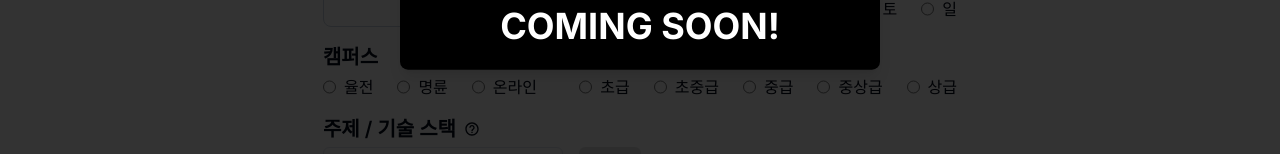
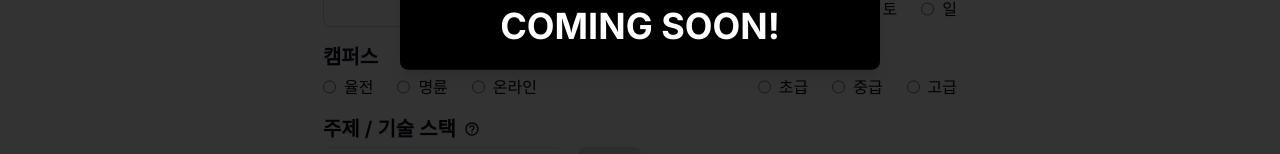
Before and after one commit to skku-comit/comit-website, a Next.js app: page /study/open in a window 1280 px wide. Shown: the part 517-671 px from the top of the page. Built offline with nearby package versions, Linux system fonts and the light colour scheme.

Commit message:
Refactor: Type & minor 기획

```diff
--- a/app/(main)/(light)/study/open/page.tsx
+++ b/app/(main)/(light)/study/open/page.tsx
@@ -49,7 +49,7 @@ const schema = z.object({
   campus: z.enum(['율전', '명륜', '온라인'], {
     required_error: '캠퍼스를 선택해주세요'
   }),
-  level: z.enum(['초급', '초중급', '중급', '중상급', '상급'], {
+  level: z.enum(['초급', '중급', '고급'], {
     required_error: '난이도를 선택해주세요'
   }),
   stack: z.array(z.string()).min(1, { message: '스택을 입력해주세요' }),
@@ -60,7 +60,7 @@ const schema = z.object({
 type StudyForm = Omit<Study, 'id' | 'mentor' | 'isRecruiting'>
 const dayOptions: Day[] = ['월', '화', '수', '목', '금', '토', '일']
 const campusOptions: Campus[] = ['율전', '명륜', '온라인']
-const levelOptions: Level[] = ['초급', '초중급', '중급', '중상급', '상급']
+const levelOptions: Level[] = ['초급', '중급', '고급']
 
 export default function OpenStudy() {
   const {
@@ -137,17 +137,22 @@ export default function OpenStudy() {
   }
 
   // Time
-  const [startTime, setStartTime] = useState<Date | undefined>(undefined)
-  const [endTime, setEndTime] = useState<Date | undefined>(undefined)
+  type TimeInput = Date | undefined
+  const [startTime, setStartTime] = useState<TimeInput>(undefined)
+  const [endTime, setEndTime] = useState<TimeInput>(undefined)
 
-  const onChangeStartTime = (date: Date | undefined) => {
-    setValue('startTime', formatDateToTime(date as Date))
-    setStartTime(date)
+  const onChangeStartTime = (date: TimeInput) => {
+    if (typeof date !== 'undefined') {
+      setValue('startTime', formatDateToTime(date))
+      setStartTime(date)
+    }
   }
 
-  const onChangeEndTime = (date: Date | undefined) => {
-    setValue('endTime', formatDateToTime(date as Date))
-    setEndTime(date)
+  const onChangeEndTime = (date: TimeInput) => {
+    if (typeof date !== 'undefined') {
+      setValue('endTime', formatDateToTime(date))
+      setEndTime(date)
+    }
   }
 
   return (
--- a/lib/dummy.ts
+++ b/lib/dummy.ts
@@ -211,7 +211,7 @@ const studyDict: { [key: string]: Study } = {
     day: '수',
     startTime: '19:30',
     endTime: '21:30',
-    level: '초중급',
+    level: '초급',
     stack: ['Unity', 'C#'],
     campus: '율전',
     description:
@@ -226,7 +226,7 @@ const studyDict: { [key: string]: Study } = {
     day: '화',
     startTime: '16:00',
     endTime: '17:30',
-    level: '초중급',
+    level: '중급',
     stack: ['Kotlin', 'Android'],
     campus: '율전',
     description:
@@ -257,7 +257,7 @@ const studyDict: { [key: string]: Study } = {
     day: '화',
     startTime: '19:30',
     endTime: '21:00',
-    level: '초중급',
+    level: '중급',
     stack: ['Spring', 'Git'],
     campus: '율전',
     description:
@@ -349,7 +349,7 @@ const studyDict: { [key: string]: Study } = {
     day: '월',
     startTime: '21:00',
     endTime: '22:00',
-    level: '상급',
+    level: '고급',
     stack: ['AWS'],
     campus: '온라인',
     description:
--- a/types/Study.ts
+++ b/types/Study.ts
@@ -1,7 +1,7 @@
 import BaseEntity from './'
 import { Member } from './Member'
 
-export type Level = '초급' | '초중급' | '중급' | '중상급' | '상급'
+export type Level = '초급' | '중급' | '고급'
 export type Campus = '공통' | '온라인' | '명륜' | '율전'
 export type Day = '월' | '화' | '수' | '목' | '금' | '토' | '일'
 
```
